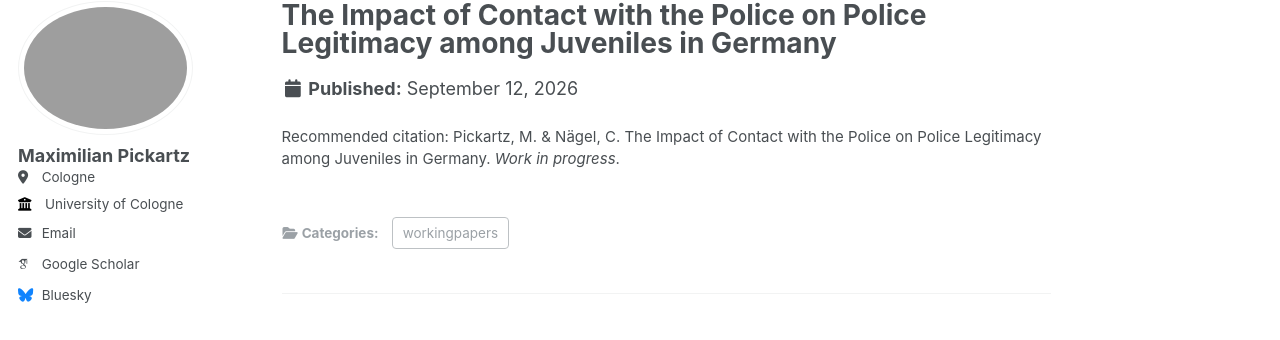
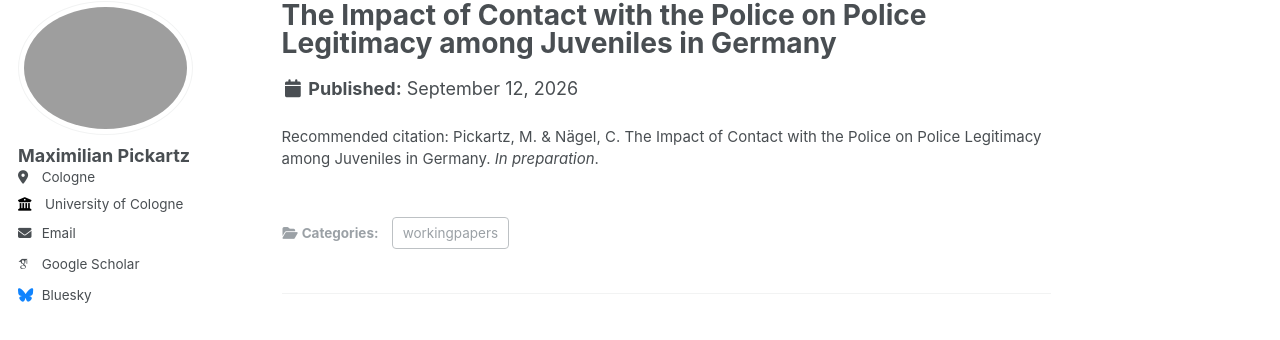
Before and after one commit to maxpi99/maxpi99.github.io, a Jekyll site: the page built from _publications/2026-09-12-police-legitimacy-juveniles-germany.md, in a window 1280 px wide and 1017 px high. Shown: the part 105-445 px from the top of the window. Built offline with Jekyll 4.4.1, drawn with Linux system fonts in a browser that asks for light colours; some web fonts are replaced.

Commit message:
Change status of police legitimacy paper to "in preparation"
Co-Authored-By: Claude Sonnet 5 <noreply@anthropic.com>
Claude-Session: https://claude.ai/code/session_01V4TSshrSJCfD3grcTxXHds

```diff
--- a/_publications/2026-09-12-police-legitimacy-juveniles-germany.md
+++ b/_publications/2026-09-12-police-legitimacy-juveniles-germany.md
@@ -4,5 +4,5 @@ collection: publications
 category: workingpapers
 permalink: /publication/2026-police-legitimacy-juveniles-germany
 date: 2026-09-12
-citation: 'Pickartz, M. &amp; N&auml;gel, C. The Impact of Contact with the Police on Police Legitimacy among Juveniles in Germany. <i>Work in progress</i>.'
+citation: 'Pickartz, M. &amp; N&auml;gel, C. The Impact of Contact with the Police on Police Legitimacy among Juveniles in Germany. <i>In preparation</i>.'
 ---
```
